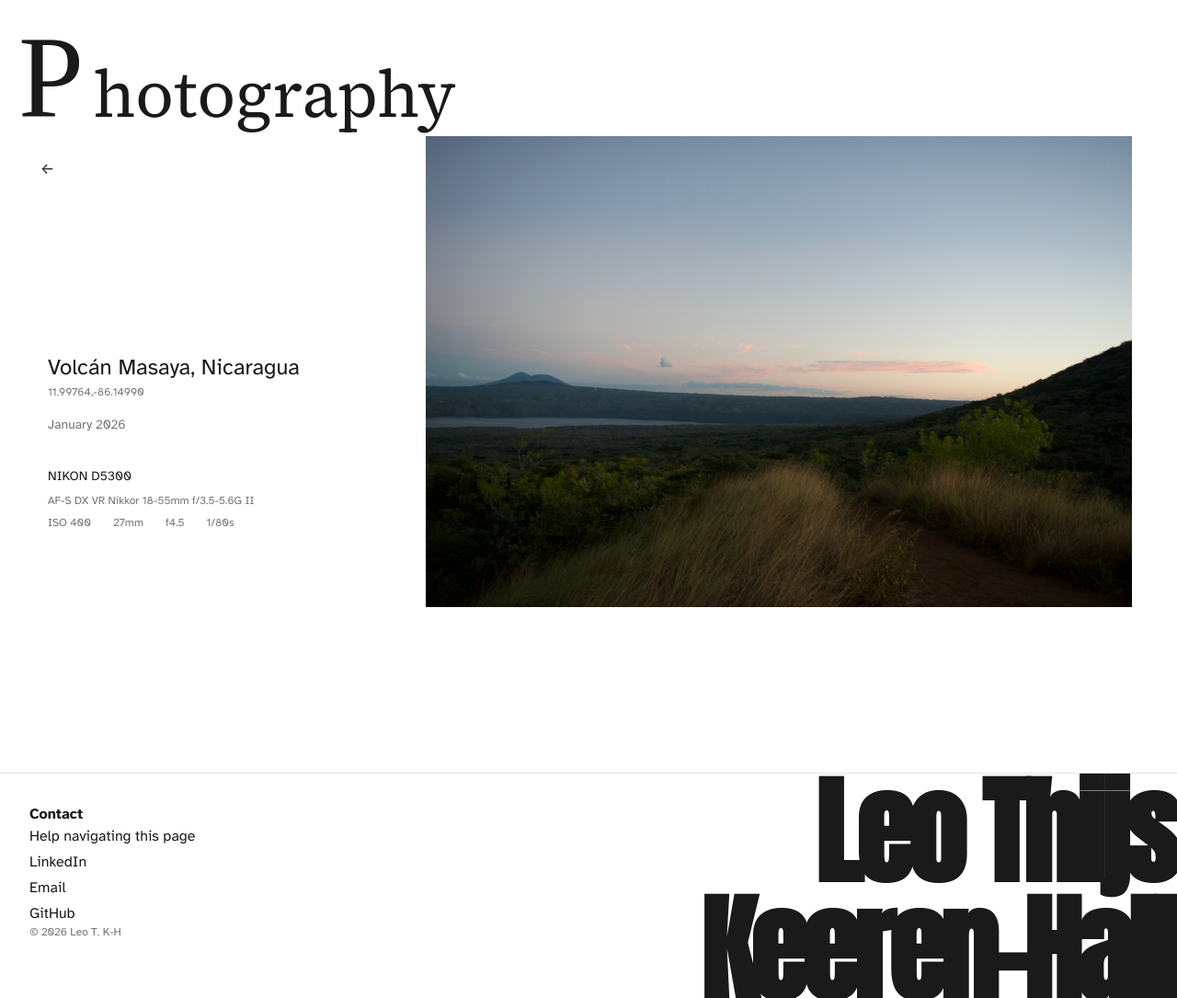
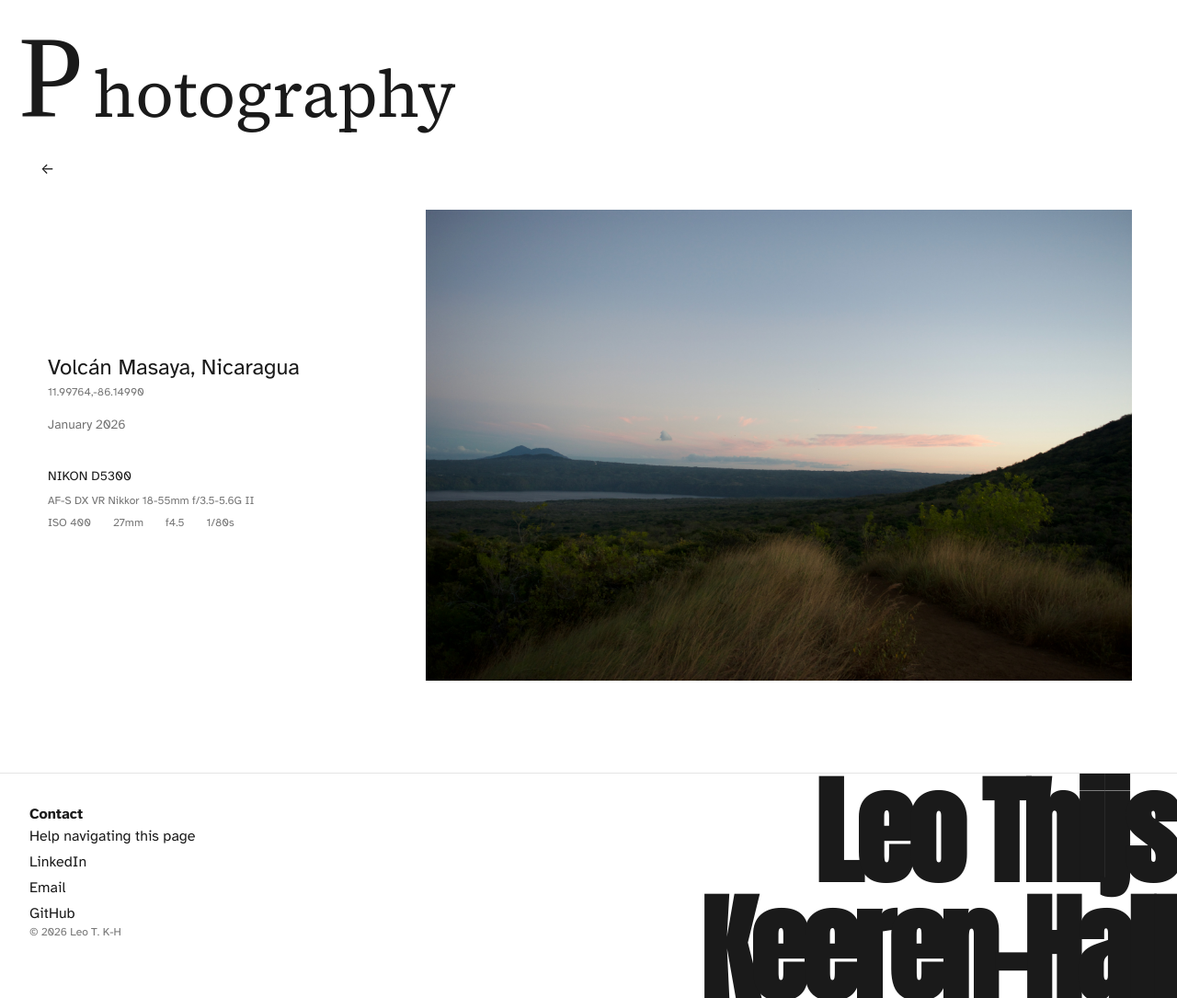
Before and after one commit to LThijsKH/Landing-Page, a Flask app: page /photo/bushes-landscape/ in a window 1280 px wide. Shown: the part 66-1151 px from the top of the page at 92% size. Run offline with Flask 3, Linux system fonts and the light colour scheme; style sheets or scripts are compiled from the project's sources; some web fonts are replaced.

Commit message:
fix: centering image in single view

```diff
--- a/templates/photo.html
+++ b/templates/photo.html
@@ -107,7 +107,7 @@
     </div>
 
     <!-- Right Side -->
-    <div class="w-full md:w-2/3 top-0">
+    <div class="w-full md:w-2/3 my-auto">
       <div class="w-full flex items-center justify-center">
         <img
           src="{{ url_for('static', filename=img.path) }}"
```
